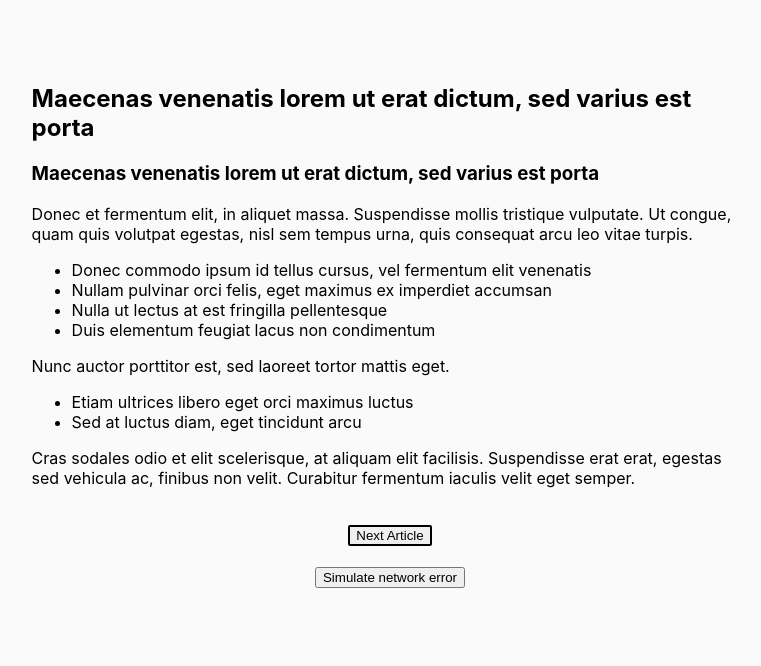
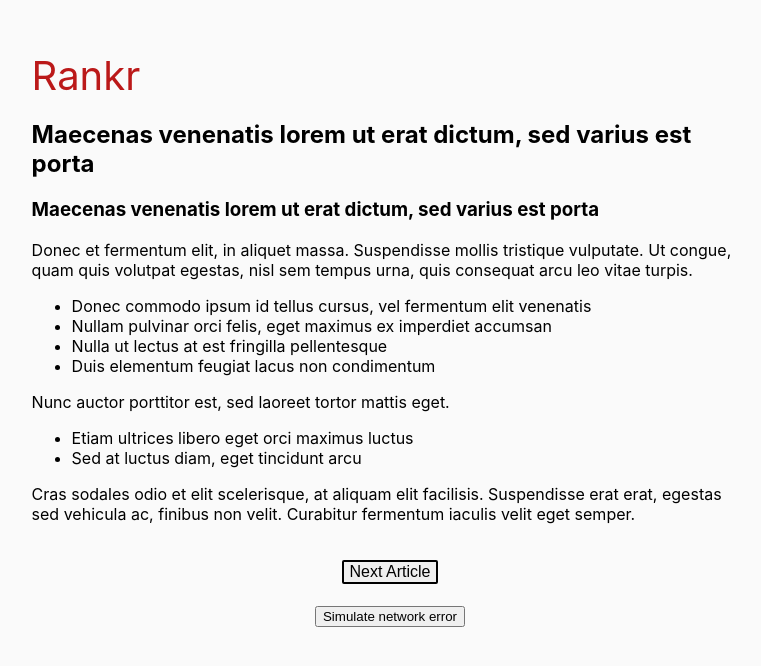
Before and after one commit to fahsan13/rankr, a React (Create React App) app: page / in a window 1280 px wide. Shown: the top 666 px of the page, without its empty margins (250-1011 px from the left). Built offline with nearby package versions, Linux system fonts and the light colour scheme.

Commit message:
Add header component. Add unit test and styling.

```diff
--- /dev/null
+++ b/src/component/Header.jsx
@@ -0,0 +1,5 @@
+import React from 'react';
+
+const Header = () => <header>Rankr</header>;
+
+export default Header;
--- a/src/component/Page.jsx
+++ b/src/component/Page.jsx
@@ -1,10 +1,12 @@
 import React from 'react';
 import Article from './Article';
+import Header from './Header';
 import NavigationBar from '../component/NavigationBar';
 
 const Page = ({ articleTitle, articleBody, loading, error, allArticlesRead, handler }) => {
     return error ? <div className="status-message">Sorry, we've encountered an error. Please reload the page and try again.</div> : (
         <>
+            <Header />
             <Article articleTitle={articleTitle} articleBody={articleBody} loading={loading} />
             <NavigationBar allArticlesRead={allArticlesRead} handler={handler} loading={loading} />
         </>
--- a/src/css/App.css
+++ b/src/css/App.css
@@ -1,5 +1,15 @@
+header {
+  font-size: 40px;
+  color: #bb1919;
+  padding: 0% 10% 0% 10%;
+  width: 70%;
+  display: block;
+  margin-left: auto;
+  margin-right: auto;
+}
+
 body {
-  padding: 5% 10% 2% 10%;
+  padding: 4% 10% 2% 10%;
   background-color: #fafafa;
 }
 
@@ -29,12 +39,15 @@ article {
   transition-duration: 0.1s;
   border-style: solid;
   border-radius: 2px;
-  font-weight: 500;
+  font-size: 16px;
 }
 
 .button:hover {
   background-color: #bb1919;
   color: white;
+  border-style: solid;
+  border-color: #bb1919;
+  border-radius: 2px;
 }
 
 .ranking-form {
```
Also changed, not shown: 1 other file (tests, documents, lock files or other folders).
